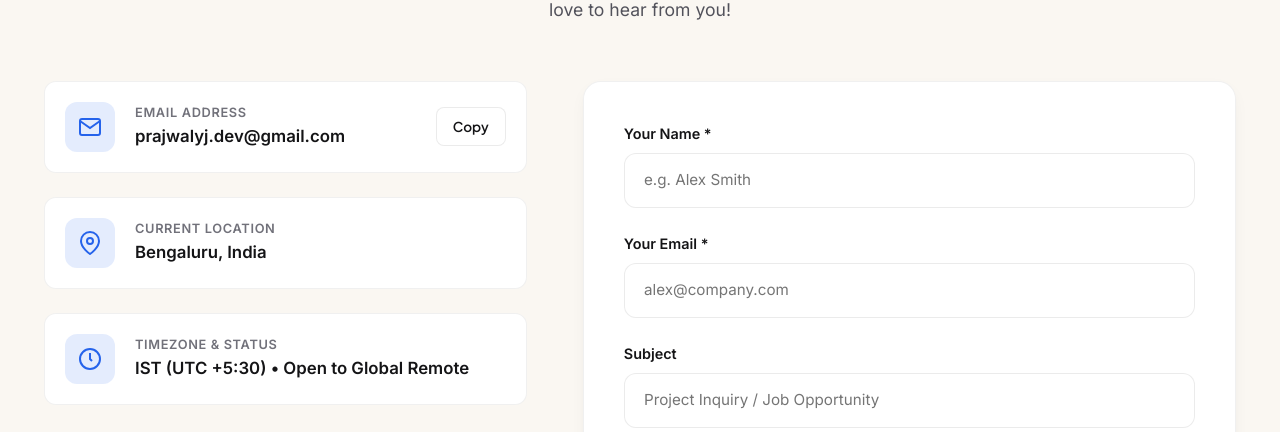
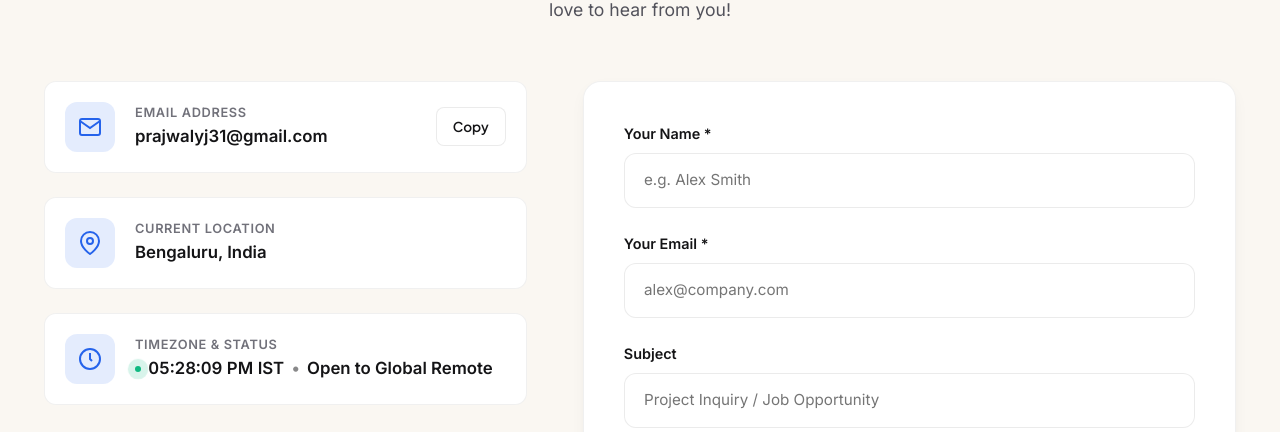
Before and after one commit to Prajwal-YJ-31/portfolio_v1, a Next.js app: page / in a window 1280 px wide. Shown: the part 6778-7210 px from the top of the page. Built offline with nearby package versions, Linux system fonts and the light colour scheme; a web font is replaced by a local one.

Commit message:
update of profile info

```diff
--- a/src/components/sections/Contact.tsx
+++ b/src/components/sections/Contact.tsx
@@ -1,6 +1,6 @@
 'use client';
 
-import React, { useState } from 'react';
+import React, { useState, useEffect } from 'react';
 import { portfolioData } from '@/data/portfolioData';
 import { useToast } from '@/context/ToastContext';
 import { useTheme } from '@/context/ThemeContext';
@@ -9,6 +9,32 @@ export const Contact: React.FC = () => {
   const { profile } = portfolioData;
   const { showToast } = useToast();
   const { playClick } = useTheme();
+
+  const [indiaTime, setIndiaTime] = useState<string>('');
+
+  useEffect(() => {
+    const updateTime = () => {
+      try {
+        const formatter = new Intl.DateTimeFormat('en-US', {
+          timeZone: 'Asia/Kolkata',
+          hour: '2-digit',
+          minute: '2-digit',
+          second: '2-digit',
+          hour12: true,
+        });
+        setIndiaTime(formatter.format(new Date()));
+      } catch {
+        const now = new Date();
+        const utc = now.getTime() + now.getTimezoneOffset() * 60000;
+        const istDate = new Date(utc + 5.5 * 3600000);
+        setIndiaTime(istDate.toLocaleTimeString('en-US'));
+      }
+    };
+
+    updateTime();
+    const timer = setInterval(updateTime, 1000);
+    return () => clearInterval(timer);
+  }, []);
 
   const [form, setForm] = useState({
     name: '',
@@ -117,7 +143,14 @@ export const Contact: React.FC = () => {
               </div>
               <div className="contact-box-details">
                 <div className="contact-box-label">Timezone &amp; Status</div>
-                <div className="contact-box-val">IST (UTC +5:30) • Open to Global Remote</div>
+                <div className="contact-box-val" style={{ display: 'flex', alignItems: 'center', gap: '0.45rem', flexWrap: 'wrap' }}>
+                  <span className="pulse-dot" style={{ width: 6, height: 6 }} aria-hidden="true"></span>
+                  <span style={{ fontVariantNumeric: 'tabular-nums' }}>
+                    {indiaTime ? `${indiaTime} IST` : 'IST (UTC +5:30)'}
+                  </span>
+                  <span style={{ opacity: 0.5 }}>•</span>
+                  <span>Open to Global Remote</span>
+                </div>
               </div>
             </div>
 
--- a/src/data/portfolioData.ts
+++ b/src/data/portfolioData.ts
@@ -12,10 +12,10 @@ export const portfolioData: {
     title: 'Product Designer and Developer',
     availability: 'Available for new opportunities',
     location: 'Bengaluru, India',
-    email: 'prajwalyj.dev@gmail.com',
+    email: 'prajwalyj31@gmail.com',
     github: 'https://github.com/Prajwal-YJ-31',
     linkedin: 'https://linkedin.com/in/prajwal-yj',
-    behance: '#',
+    behance: 'https://www.behance.net/prajwalyj',
     dribbble: '#',
     bioLead: 'Crafting intuitive user experiences and building robust, scalable web products with pixel-perfect design.',
     bioDescription: 'I am a product designer and developer driven by user empathy, design craft, and robust engineering architectures. Bridging the gap between design systems and full-stack development, I transform complex ideas into intuitive, scalable digital products.',
```
